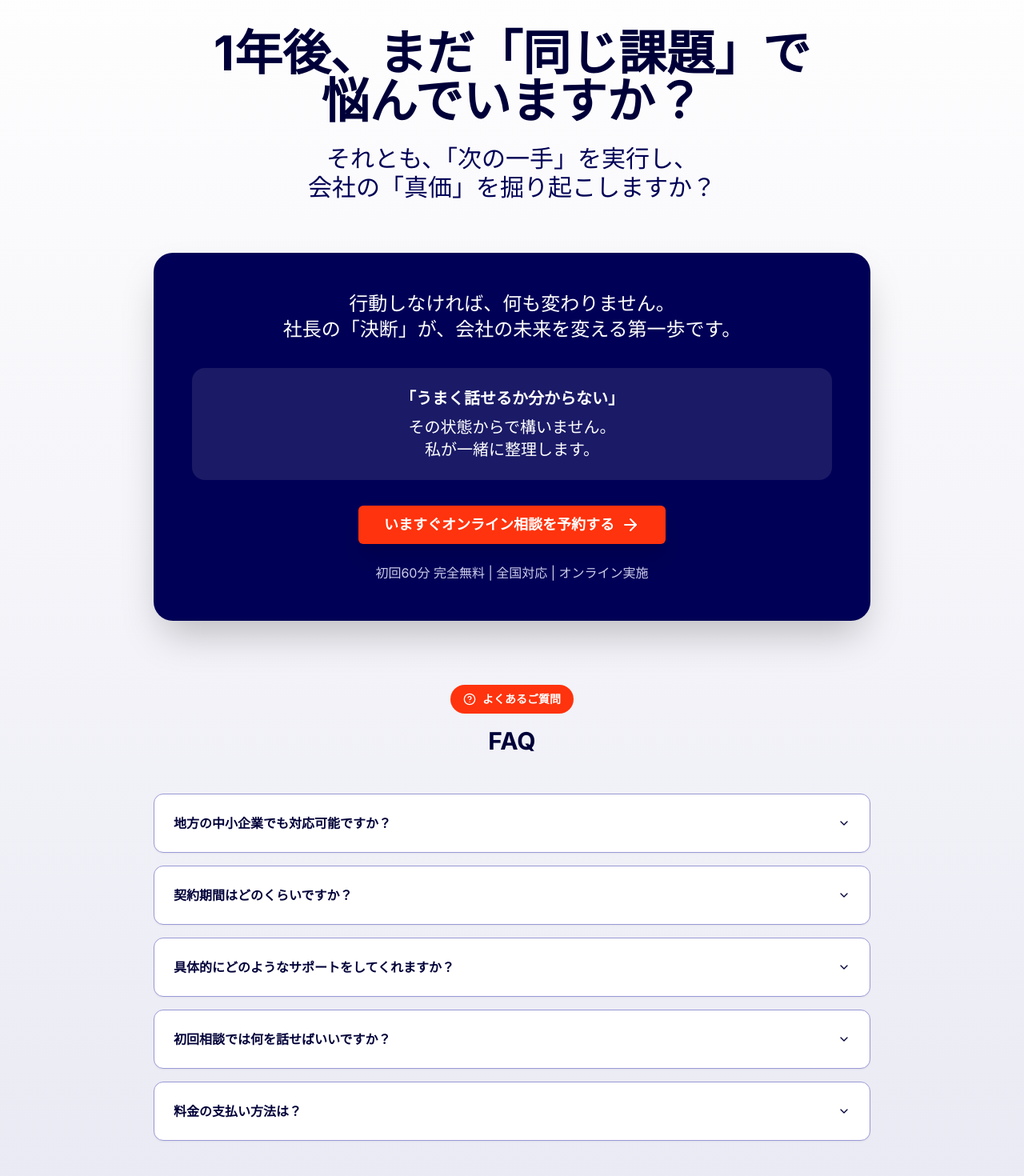
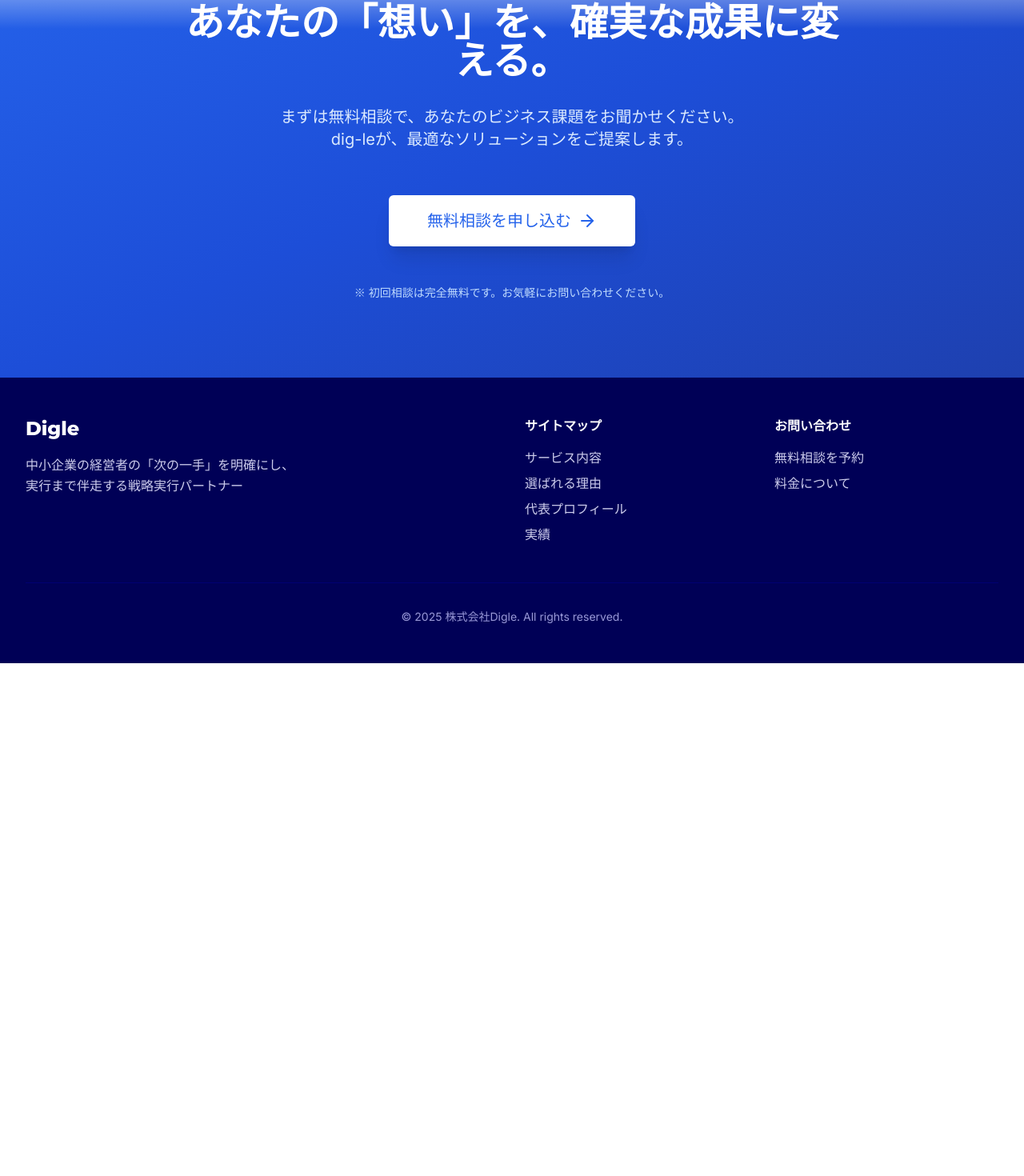
Before and after one commit to digle-matsu/Digle_LP_ver1.0, a Next.js app: page / in a window 1280 px wide. Shown: the part 7317-8787 px from the top of the page at 80% size. After the commit the page ends 8146 px from the top, so only its background shows below. Built offline with nearby package versions, Linux system fonts and the light colour scheme.

Commit message:
Update closing-section.tsx「スマホ最適化」

```diff
--- a/components/sections/closing-section.tsx
+++ b/components/sections/closing-section.tsx
@@ -1,171 +1,73 @@
 'use client';
 
+import { Button } from '@/components/ui/button';
 import { motion } from 'framer-motion';
-import { useInView } from 'framer-motion';
-import { useRef } from 'react';
-import { Button } from '@/components/ui/button';
-import { ArrowRight, HelpCircle } from 'lucide-react';
-import {
-  Accordion,
-  AccordionContent,
-  AccordionItem,
-  AccordionTrigger,
-} from '@/components/ui/accordion';
+import { ArrowRight } from 'lucide-react';
 
 export function ClosingSection() {
-  const ref = useRef(null);
-  const isInView = useInView(ref, { once: true, margin: '-100px' });
+  return (
+    <section className="py-16 sm:py-20 md:py-24 bg-gradient-to-br from-blue-600 via-blue-700 to-blue-800 relative overflow-hidden">
+      <div className="absolute inset-0 bg-grid-pattern opacity-10"></div>
 
-  const faqs = [
-    {
-      question: '地方の中小企業でも対応可能ですか？',
-      answer:
-        'はい、オンラインで全国対応可能です。初回相談から定期ミーティングまで、すべてオンラインで実施できます。必要に応じて、現地への訪問も対応いたします。',
-    },
-    {
-      question: '契約期間はどのくらいですか？',
-      answer:
-        '課題に応じて3ヶ月〜柔軟に対応します。短期集中で特定の課題を解決したい場合は3〜6ヶ月、継続的な伴走支援をご希望の場合は1年以上の契約も可能です。まずはヒアリングで最適な期間をご提案します。',
-    },
-    {
-      question: '具体的にどのようなサポートをしてくれますか？',
-      answer:
-        '戦略策定、COO代行、プロジェクトマネジメント、新規事業開発、デジタルマーケティングなど、幅広く対応します。定期的なミーティングに加え、チャットでのリアルタイム相談、資料作成支援、社内会議への参加なども可能です。',
-    },
-    {
-      question: '初回相談では何を話せばいいですか？',
-      answer:
-        '「うまく話せるか分からない」という状態で問題ありません。現在の課題、困っていること、モヤモヤしていることを自由にお話しください。私が一緒に整理し、本質的な課題を見つけ出します。',
-    },
-    {
-      question: '料金の支払い方法は？',
-      answer:
-        '月額固定報酬制または、プロジェクト単位での契約が可能です。お支払いは銀行振込にて、月末締め翌月末払いが基本となります。詳細は初回相談時にご説明します。',
-    },
-  ];
+      <motion.div
+        initial={{ opacity: 0, y: 20 }}
+        whileInView={{ opacity: 1, y: 0 }}
+        transition={{ duration: 0.8 }}
+        viewport={{ once: true }}
+        className="container mx-auto px-4 relative z-10"
+      >
+        <div className="max-w-4xl mx-auto text-center space-y-6 sm:space-y-8">
+          <motion.h2
+            initial={{ opacity: 0, y: 20 }}
+            whileInView={{ opacity: 1, y: 0 }}
+            transition={{ delay: 0.2, duration: 0.8 }}
+            viewport={{ once: true }}
+            className="text-2xl sm:text-3xl md:text-4xl lg:text-5xl font-bold text-white leading-tight px-4"
+          >
+            <span className="block lg:inline">あなたの「想い」を、</span>
+            <span className="block lg:inline">確実な成果に変える。</span>
+          </motion.h2>
 
-  return (
-    <section id="closing" className="py-24 md:py-32 bg-gradient-to-b from-white to-navy-50">
-      <div className="max-w-7xl mx-auto px-4 sm:px-6 lg:px-8">
-        <motion.div
-          ref={ref}
-          initial={{ opacity: 0, y: 40 }}
-          animate={isInView ? { opacity: 1, y: 0 } : {}}
-          transition={{ duration: 0.8 }}
-          className="text-center mb-16"
-        >
-          <h2 className="text-3xl md:text-5xl lg:text-6xl font-bold text-navy-800 mb-6 leading-tight">
-            1年後、まだ「同じ課題」で
-            <br className="hidden md:block" />
-            悩んでいますか？
-          </h2>
-          <p className="text-2xl md:text-3xl text-navy-700 mb-8 leading-relaxed">
-            それとも、「次の一手」を実行し、
-            <br className="hidden md:block" />
-            会社の「真価」を掘り起こしますか？
-          </p>
-        </motion.div>
+          <motion.p
+            initial={{ opacity: 0, y: 20 }}
+            whileInView={{ opacity: 1, y: 0 }}
+            transition={{ delay: 0.4, duration: 0.8 }}
+            viewport={{ once: true }}
+            className="text-base sm:text-lg md:text-xl text-blue-100 leading-relaxed max-w-2xl mx-auto px-4"
+          >
+            まずは無料相談で、あなたのビジネス課題をお聞かせください。<br className="hidden sm:block" />
+            dig-leが、最適なソリューションをご提案します。
+          </motion.p>
 
-        <motion.div
-          initial={{ opacity: 0, y: 30 }}
-          animate={isInView ? { opacity: 1, y: 0 } : {}}
-          transition={{ duration: 0.8, delay: 0.2 }}
-          className="max-w-4xl mx-auto mb-20"
-        >
-          <div className="bg-navy-700 text-white rounded-3xl p-8 md:p-12 text-center shadow-2xl">
-            <p className="text-xl md:text-2xl mb-6 leading-relaxed">
-              行動しなければ、何も変わりません。
-              <br />
-              社長の「決断」が、会社の未来を変える第一歩です。
-            </p>
-
-            <div className="my-8 p-6 bg-white/10 rounded-2xl backdrop-blur-sm">
-              <p className="text-lg md:text-xl font-semibold mb-2">
-                「うまく話せるか分からない」
-              </p>
-              <p className="text-lg md:text-xl">
-                その状態からで構いません。
-                <br />
-                私が一緒に整理します。
-              </p>
-            </div>
-
+          <motion.div
+            initial={{ opacity: 0, y: 20 }}
+            whileInView={{ opacity: 1, y: 0 }}
+            transition={{ delay: 0.6, duration: 0.8 }}
+            viewport={{ once: true }}
+            className="pt-4 sm:pt-6 px-4"
+          >
             <Button
               size="lg"
-              onClick={() => window.open('https://docs.google.com/forms/d/e/1FAIpQLSdGL5TXYHzgEqF_UxdUywJPyXwicdM3MLuXcz1BuEMVkxbPDA/viewform?usp=header', '_blank')}
-              className="bg-orange-500 text-white hover:bg-orange-600 px-8 py-6 text-lg font-bold shadow-xl hover:shadow-2xl transition-all group w-full sm:w-auto"
+              className="text-base sm:text-lg md:text-xl px-6 sm:px-8 md:px-12 py-5 sm:py-6 md:py-8 bg-white text-blue-600 hover:bg-blue-50 shadow-xl hover:shadow-2xl transition-all duration-300 group w-full sm:w-auto"
             >
-              いますぐオンライン相談を予約する
-              <ArrowRight className="ml-2 h-6 w-6 group-hover:translate-x-1 transition-transform" />
+              無料相談を申し込む
+              <ArrowRight className="ml-2 h-5 w-5 sm:h-6 sm:w-6 group-hover:translate-x-1 transition-transform" />
             </Button>
+          </motion.div>
 
-            <p className="mt-6 text-navy-100">
-              初回60分 完全無料 | 全国対応 | オンライン実施
-            </p>
-          </div>
-        </motion.div>
+          <motion.p
+            initial={{ opacity: 0 }}
+            whileInView={{ opacity: 1 }}
+            transition={{ delay: 0.8, duration: 0.8 }}
+            viewport={{ once: true }}
+            className="text-xs sm:text-sm text-blue-200 pt-4 px-4"
+          >
+            ※ 初回相談は完全無料です。お気軽にお問い合わせください。
+          </motion.p>
+        </div>
+      </motion.div>
 
-        <motion.div
-          initial={{ opacity: 0, y: 30 }}
-          animate={isInView ? { opacity: 1, y: 0 } : {}}
-          transition={{ duration: 0.8, delay: 0.4 }}
-          className="max-w-4xl mx-auto"
-        >
-          <div className="text-center mb-12">
-            <div className="inline-flex items-center gap-2 px-4 py-2 bg-orange-500 text-white text-sm font-semibold rounded-full mb-4">
-              <HelpCircle className="h-4 w-4" />
-              よくあるご質問
-            </div>
-            <h3 className="text-2xl md:text-3xl font-bold text-navy-800">
-              FAQ
-            </h3>
-          </div>
-
-          <Accordion type="single" collapsible className="space-y-4">
-            {faqs.map((faq, index) => (
-              <motion.div
-                key={index}
-                initial={{ opacity: 0, y: 20 }}
-                animate={isInView ? { opacity: 1, y: 0 } : {}}
-                transition={{ duration: 0.5, delay: 0.5 + index * 0.1 }}
-              >
-                <AccordionItem
-                  value={`item-${index}`}
-                  className="bg-white border border-navy-200 rounded-xl px-6 shadow-sm hover:shadow-md transition-shadow"
-                >
-                  <AccordionTrigger className="text-left font-semibold text-navy-800 hover:no-underline py-6">
-                    {faq.question}
-                  </AccordionTrigger>
-                  <AccordionContent className="text-navy-600 leading-relaxed pb-6">
-                    {faq.answer}
-                  </AccordionContent>
-                </AccordionItem>
-              </motion.div>
-            ))}
-          </Accordion>
-        </motion.div>
-
-        <motion.div
-          initial={{ opacity: 0, y: 20 }}
-          animate={isInView ? { opacity: 1, y: 0 } : {}}
-          transition={{ duration: 0.6, delay: 0.8 }}
-          className="mt-20 text-center"
-        >
-          <p className="text-xl text-navy-600 mb-8 leading-relaxed">
-            まだ迷っていますか？
-            <br />
-            まずは無料相談で、あなたの課題を一緒に整理しましょう。
-          </p>
-          <Button
-            size="lg"
-            onClick={() => window.open('https://docs.google.com/forms/d/e/1FAIpQLSdGL5TXYHzgEqF_UxdUywJPyXwicdM3MLuXcz1BuEMVkxbPDA/viewform?usp=header', '_blank')}
-            className="bg-orange-500 hover:bg-orange-600 text-white px-8 py-6 text-lg font-semibold shadow-lg hover:shadow-xl transition-all group"
-          >
-            無料相談を予約する
-            <ArrowRight className="ml-2 h-5 w-5 group-hover:translate-x-1 transition-transform" />
-          </Button>
-        </motion.div>
-      </div>
+      <div className="absolute top-0 left-0 right-0 h-32 bg-gradient-to-b from-white to-transparent"></div>
     </section>
   );
 }
```
